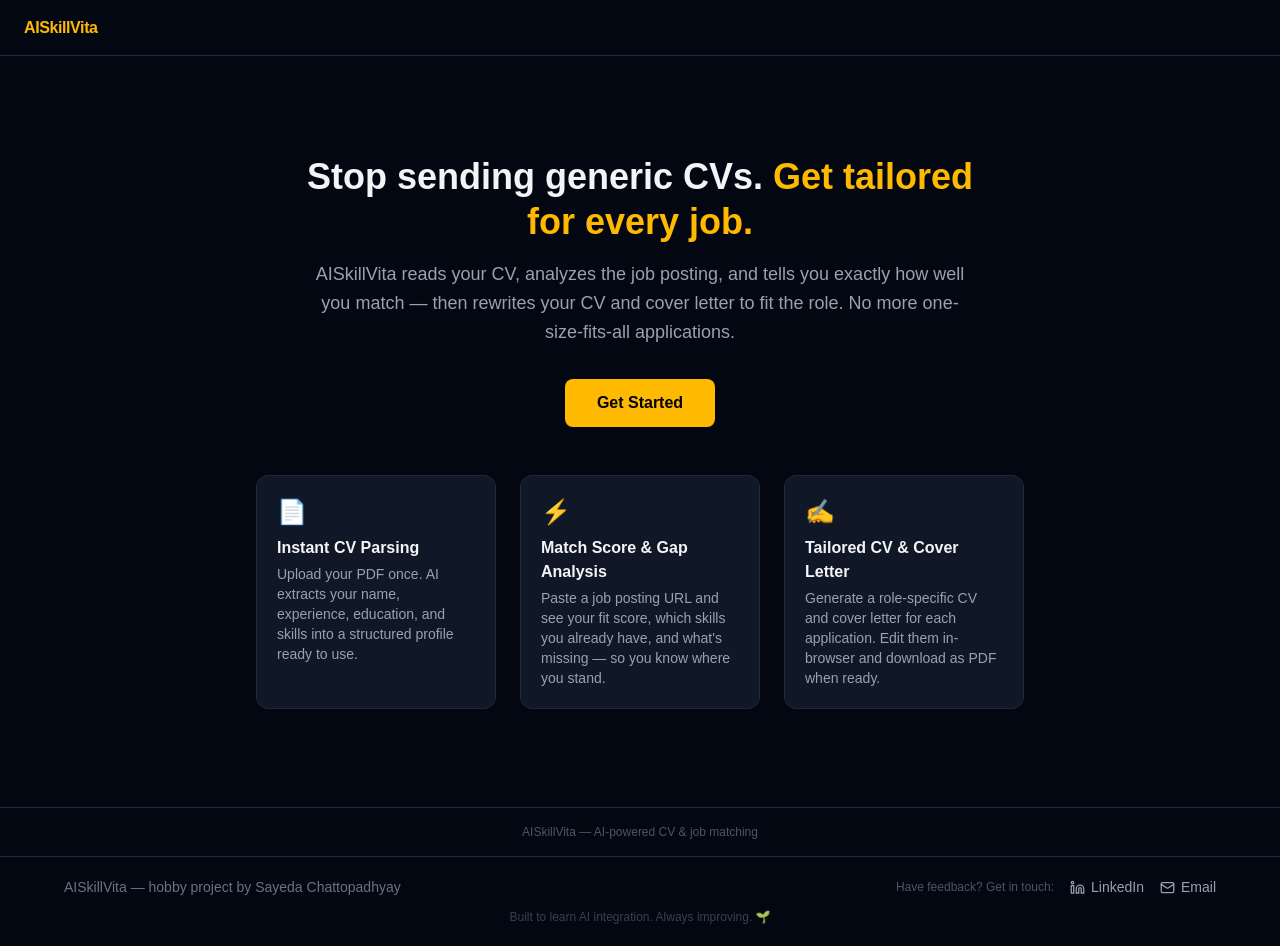
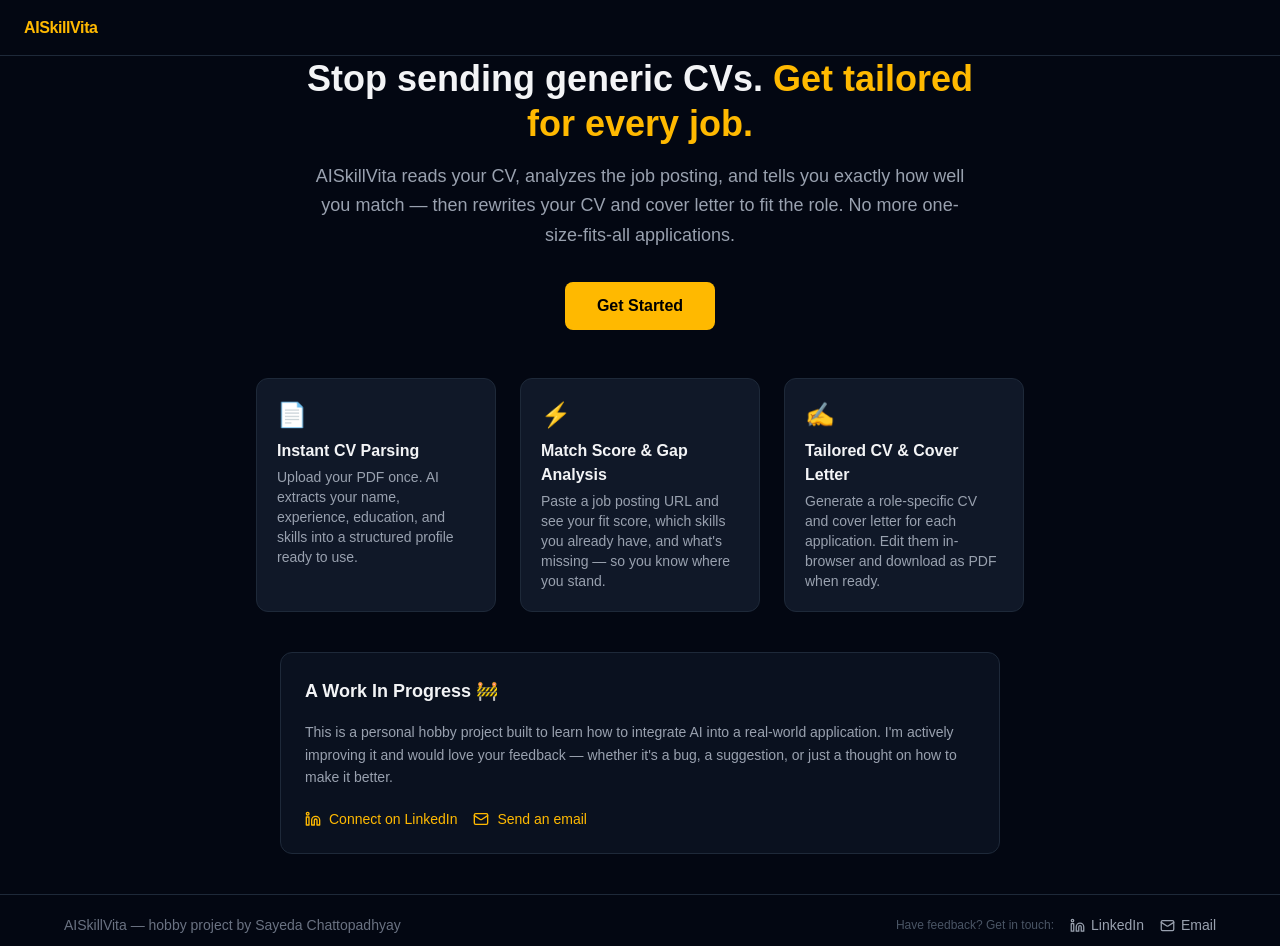
Before and after one commit to sayeda-chattopadhyay/aiskillvita, a Next.js app: page / in a window 1280 px wide. Shown: the top 946 px of the page. Built offline with nearby package versions, Linux system fonts and the light colour scheme.

Commit message:
update content

```diff
--- a/src/app/page.tsx
+++ b/src/app/page.tsx
@@ -54,10 +54,35 @@
         </div>
       </main>
 
-      {/* Footer */}
-      <footer className="border-t border-gray-800 px-8 py-4 text-center text-xs text-gray-600">
-        AISkillVita — AI-powered CV & job matching
-      </footer>
+      {/* About This Project */}
+      <section className="px-6 py-10 max-w-3xl mx-auto w-full">
+        <div className="border border-gray-800 rounded-xl p-6 bg-gray-900/60 space-y-4">
+          <h2 className="text-lg font-semibold text-gray-100">A Work In Progress 🚧</h2>
+          <p className="text-gray-400 text-sm leading-relaxed">
+            This is a personal hobby project built to learn how to integrate AI into a real-world
+            application. I&apos;m actively improving it and would love your feedback — whether
+            it&apos;s a bug, a suggestion, or just a thought on how to make it better.
+          </p>
+          <div className="flex flex-wrap gap-4 pt-1">
+            <a
+              href="https://www.linkedin.com/in/YOUR_LINKEDIN_URL"
+              target="_blank"
+              rel="noopener noreferrer"
+              className="inline-flex items-center gap-2 text-sm text-amber-400 hover:text-amber-300 transition-colors"
+            >
+              <svg xmlns="http://www.w3.org/2000/svg" width="16" height="16" viewBox="0 0 24 24" fill="none" stroke="currentColor" strokeWidth="2" strokeLinecap="round" strokeLinejoin="round"><path d="M16 8a6 6 0 0 1 6 6v7h-4v-7a2 2 0 0 0-2-2 2 2 0 0 0-2 2v7h-4v-7a6 6 0 0 1 6-6z"/><rect width="4" height="12" x="2" y="9"/><circle cx="4" cy="4" r="2"/></svg>
+              Connect on LinkedIn
+            </a>
+            <a
+              href="mailto:YOUR_EMAIL"
+              className="inline-flex items-center gap-2 text-sm text-amber-400 hover:text-amber-300 transition-colors"
+            >
+              <svg xmlns="http://www.w3.org/2000/svg" width="16" height="16" viewBox="0 0 24 24" fill="none" stroke="currentColor" strokeWidth="2" strokeLinecap="round" strokeLinejoin="round"><rect width="20" height="16" x="2" y="4" rx="2"/><path d="m22 7-8.97 5.7a1.94 1.94 0 0 1-2.06 0L2 7"/></svg>
+              Send an email
+            </a>
+          </div>
+        </div>
+      </section>
     </div>
   );
 }
```
